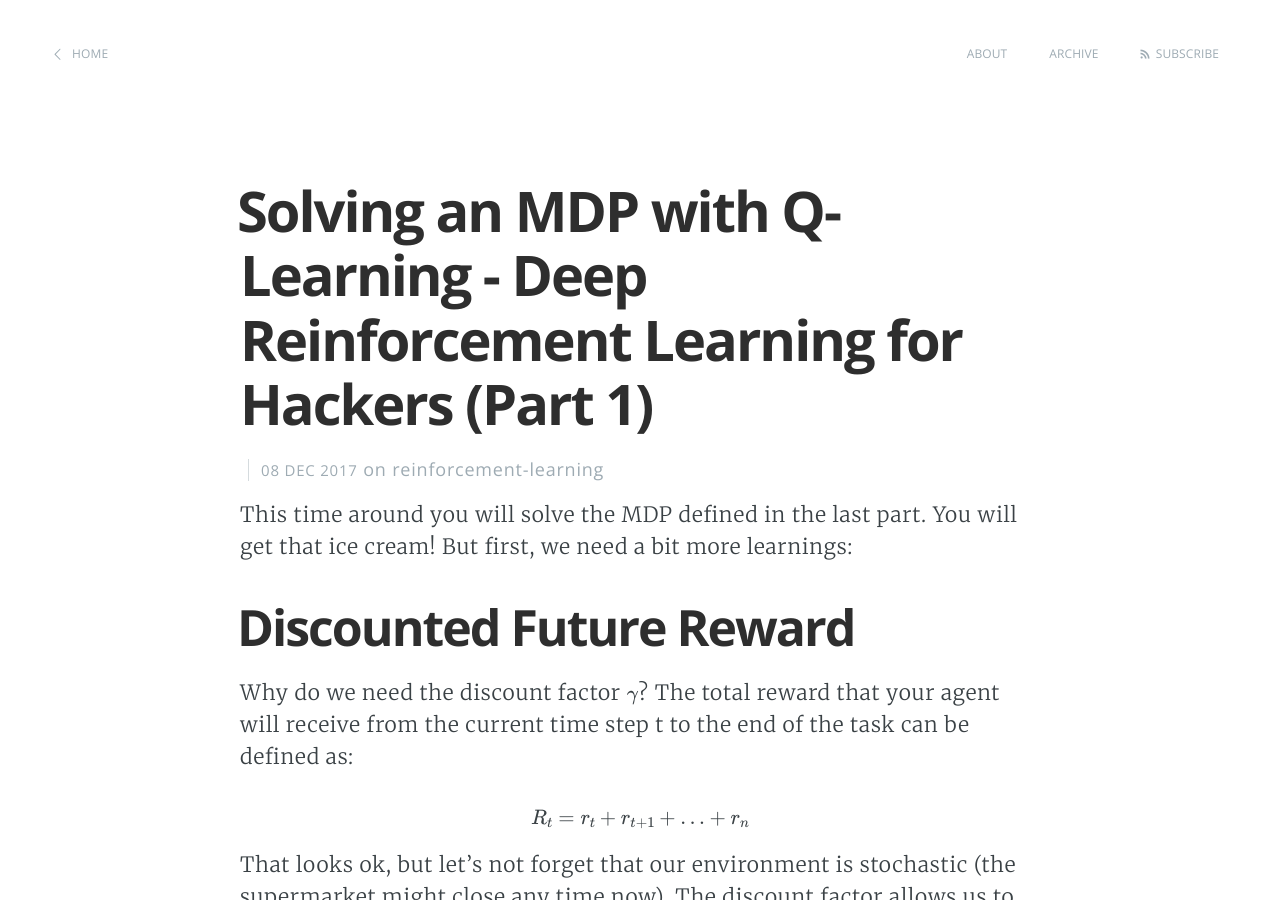
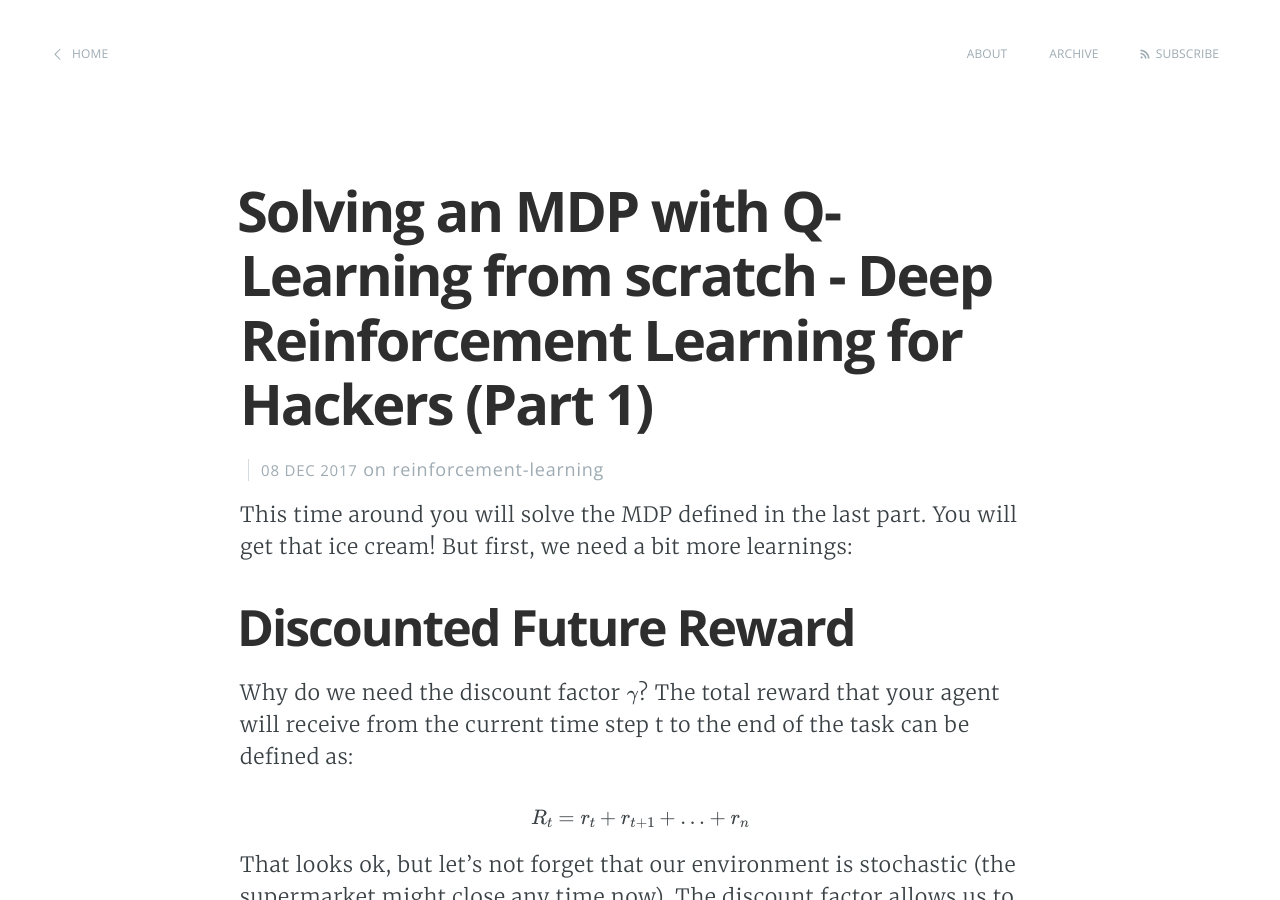
Before and after one commit to andybala/curiousily.github.com, a Jekyll site: the page built from _posts/2017-12-09-deep-reinforcement-learning-for-hackers-part-1.markdown, in a window 1280 px wide and 900 px high. Built offline with Jekyll 4.4.1, drawn with Linux system fonts in a browser that asks for light colours; formulas are drawn with MathJax 3; comment, search, counter and statistics services are not loaded.

Commit message:
Update post title

```diff
--- a/_posts/2017-12-09-deep-reinforcement-learning-for-hackers-part-1.markdown
+++ b/_posts/2017-12-09-deep-reinforcement-learning-for-hackers-part-1.markdown
@@ -1,6 +1,6 @@
 ---
 layout: post
-title:  "Solving an MDP with Q-Learning - Deep Reinforcement Learning for Hackers (Part 1)"
+title:  "Solving an MDP with Q-Learning from scratch - Deep Reinforcement Learning for Hackers (Part 1)"
 date:   2017-12-09 0:31:00 +0300
 categories: ["reinforcement-learning"]
 excerpt: It is time to learn about value functions, the Bellman equation, and Q-learning. You will use all that knowledge to build an MDP and train your agent using Python. Ready to get that ice cream?
```
Also changed, not shown: notebooks/rl_fundamentals/2.rl_for_hackers_part_1_files/hero.png (added), 1 other file.
